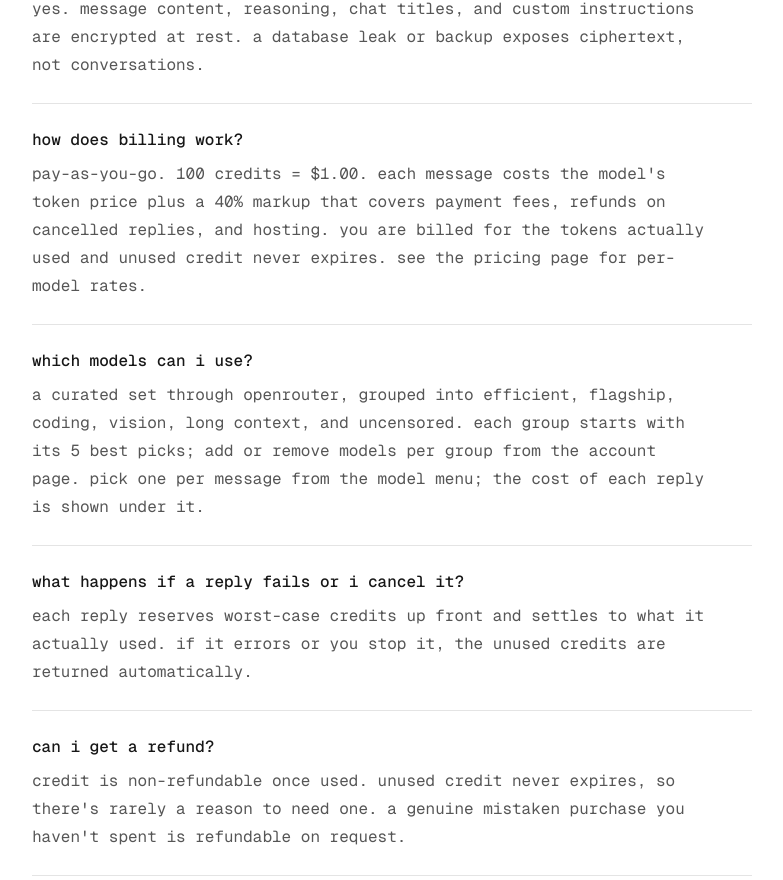
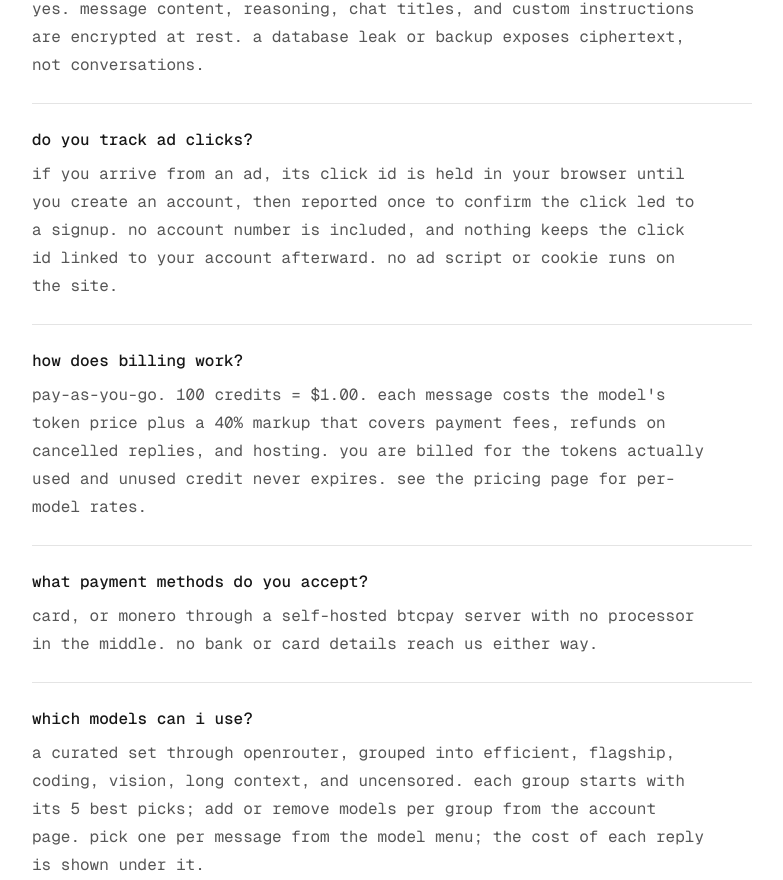
Before and after one commit to velum-ai/velum, a Next.js app: page /faq in a window 1280 px wide. Shown: the part 392-1272 px from the top of the page, without its empty margins (248-1031 px from the left). Built offline with nearby package versions, Linux system fonts and the light colour scheme; no server answers.

Commit message:
Document monero payments and ad conversion reporting

```diff
--- a/src/app/faq/page.js
+++ b/src/app/faq/page.js
@@ -17,9 +17,19 @@ const questions = [
       "yes. message content, reasoning, chat titles, and custom instructions are encrypted at rest. a database leak or backup exposes ciphertext, not conversations.",
   },
   {
+    question: "do you track ad clicks?",
+    answer:
+      "if you arrive from an ad, its click id is held in your browser until you create an account, then reported once to confirm the click led to a signup. no account number is included, and nothing keeps the click id linked to your account afterward. no ad script or cookie runs on the site.",
+  },
+  {
     question: "how does billing work?",
     answer:
       "pay-as-you-go. 100 credits = $1.00. each message costs the model's token price plus a 40% markup that covers payment fees, refunds on cancelled replies, and hosting. you are billed for the tokens actually used and unused credit never expires. see the pricing page for per-model rates.",
+  },
+  {
+    question: "what payment methods do you accept?",
+    answer:
+      "card, or monero through a self-hosted btcpay server with no processor in the middle. no bank or card details reach us either way.",
   },
   {
     question: "which models can i use?",
```
Also changed, not shown: 1 other file (tests, documents, lock files or other folders).
